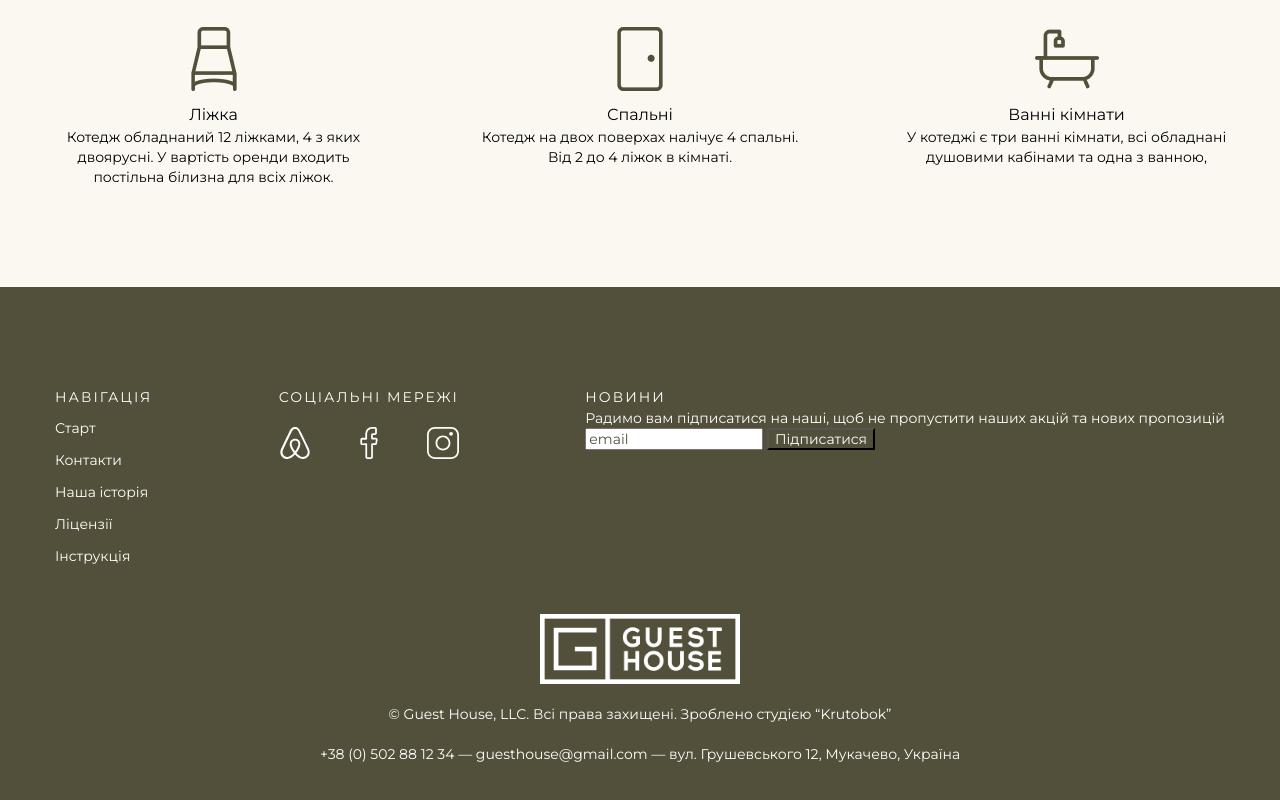
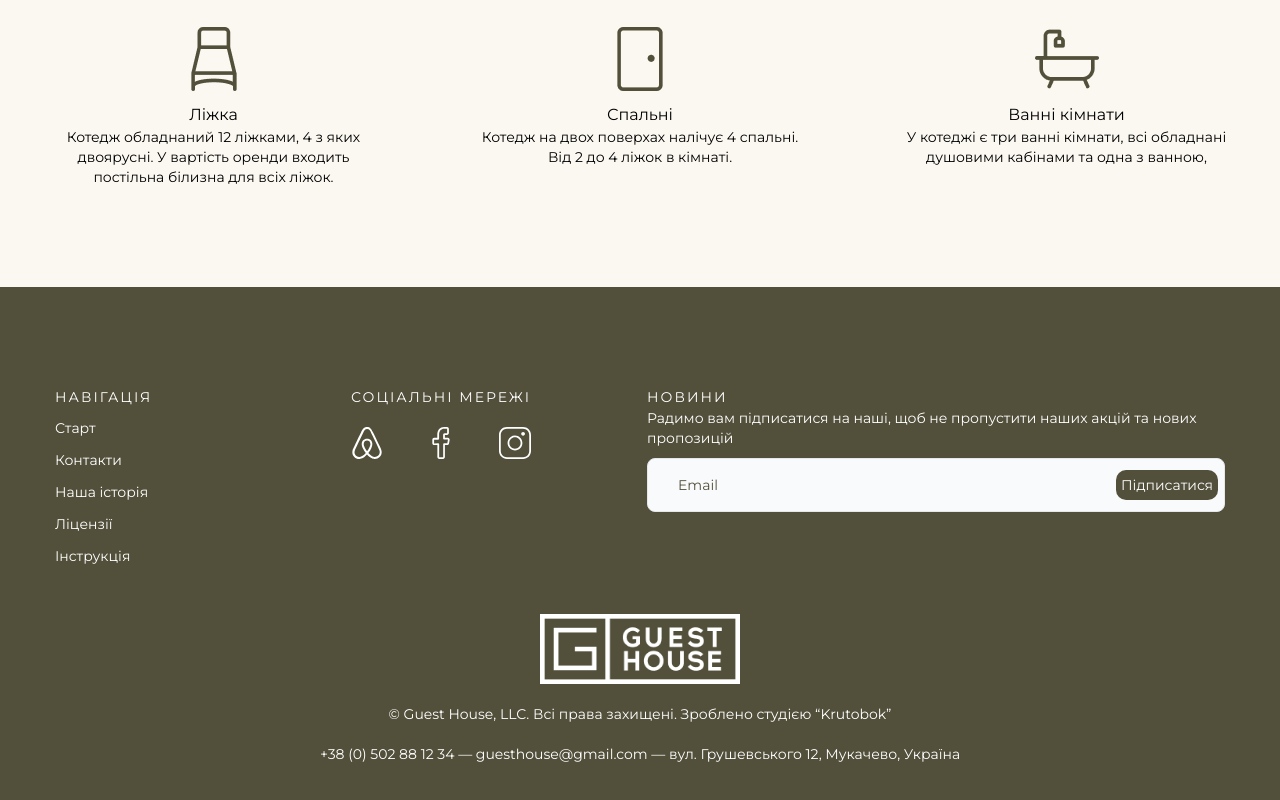
Before and after one commit to krutobok/guest__house, a website: page app/index.html in a window 1280 px wide. Shown: the part 2732-3532 px from the top of the page. Drawn offline with Linux system fonts and the light colour scheme.

Commit message:
finish footer

```diff
--- a/app/index.html
+++ b/app/index.html
@@ -111,6 +111,7 @@
                             <li class="footer__nav-item"><a href="#" class="footer__nav-item__link">Інструкція</a></li>
                         </ul>
                     </div>
+                    <div class="footer__social-inner">
                         <div class="footer__social">
                             <h6 class="footer__title footer__social-title">Соціальні мережі</h6>
                             <ul class="footer__social-list">
@@ -130,6 +131,7 @@
                                     </a>
                                 </li>
                             </ul>
+                        </div>
                     </div>
                     <div class="footer__form-inner">
                         <h6 class="footer__title footer__form-title">Новини</h6>
--- a/app/scss/style.scss
+++ b/app/scss/style.scss
@@ -231,9 +231,54 @@
     margin-bottom: 1px;
   }
   &__form-input{
+    width: 100%;
+    display: block;
+    padding: 16px 120px 16px 30px;
+    outline: none;
+    background: #F9FAFB;
+    border: 1px solid #E5E7EB;
+    border-radius: 8px;
+    font-size: 14px;
+    line-height: 20px;
     &::placeholder{
       color: $main_color;
+      font-size: 14px;
+      line-height: 20px;
+      text-transform: capitalize;
     }
+  }
+  &__form{
+    position: relative;
+  }
+  &__form-btn{
+    position: absolute;
+    top: 50%;
+    transform: translateY(-50%);
+    padding: 5px;
+    border: none;
+    border-radius: 10px;
+    cursor: pointer;
+    font-size: 14px;
+    line-height: 20px;
+    right: 7px;
+  }
+  &__nav{
+    flex-basis: 280px;
+    margin-right: 16px;
+    flex-shrink: 4;
+  }
+  &__social-inner{
+    flex-basis: 280px;
+    display: flex;
+    margin-right: 16px;
+    flex-shrink: 2;
+  }
+  &__form-inner{
+    flex-basis: 560px;
+    flex-grow: 1;
+  }
+  &__form-text{
+    margin-bottom: 10px;
   }
 }
 
```
Also changed, not shown: app/css/style.min.css. Lines whose indentation alone changed are shown as unchanged.
